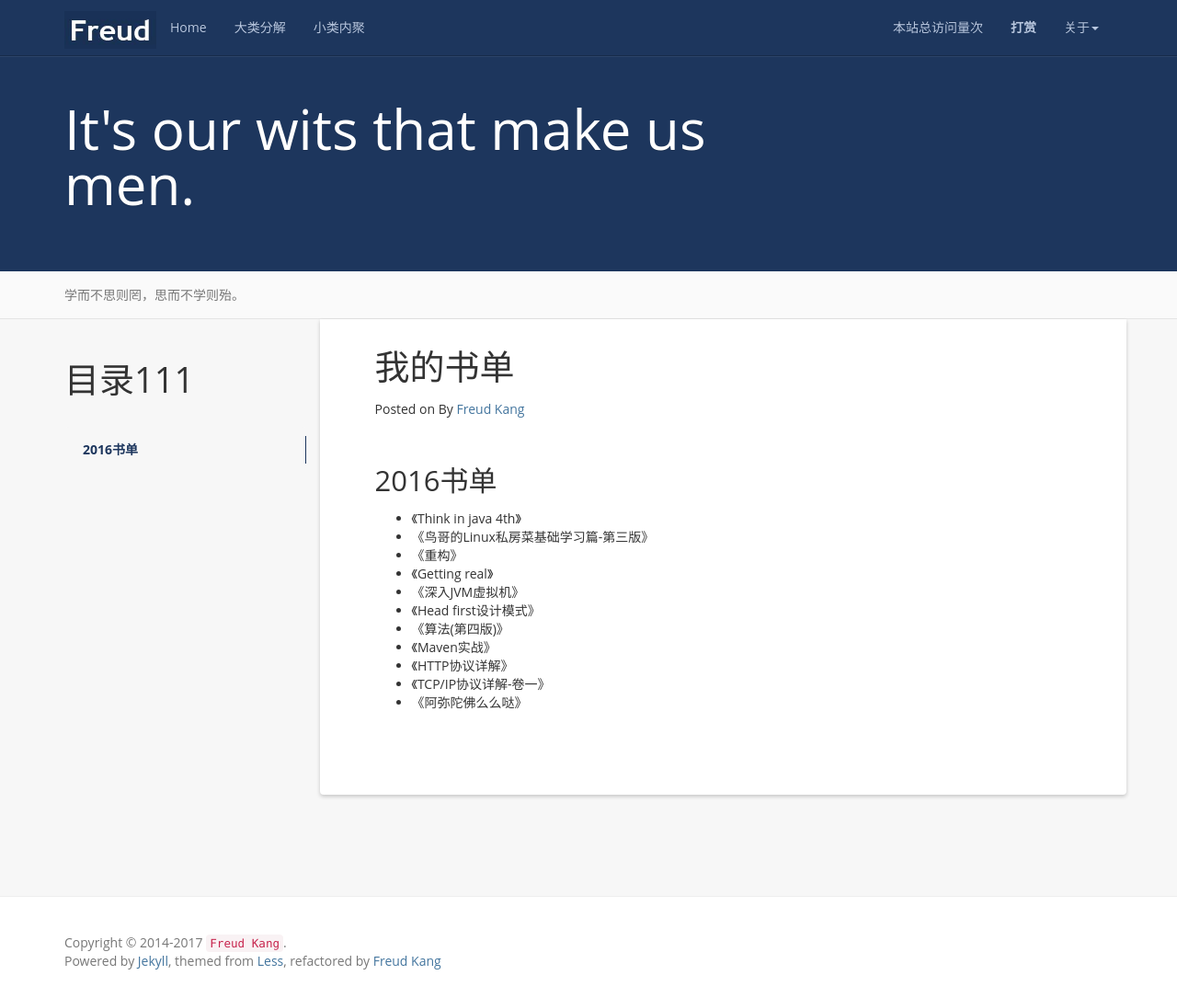
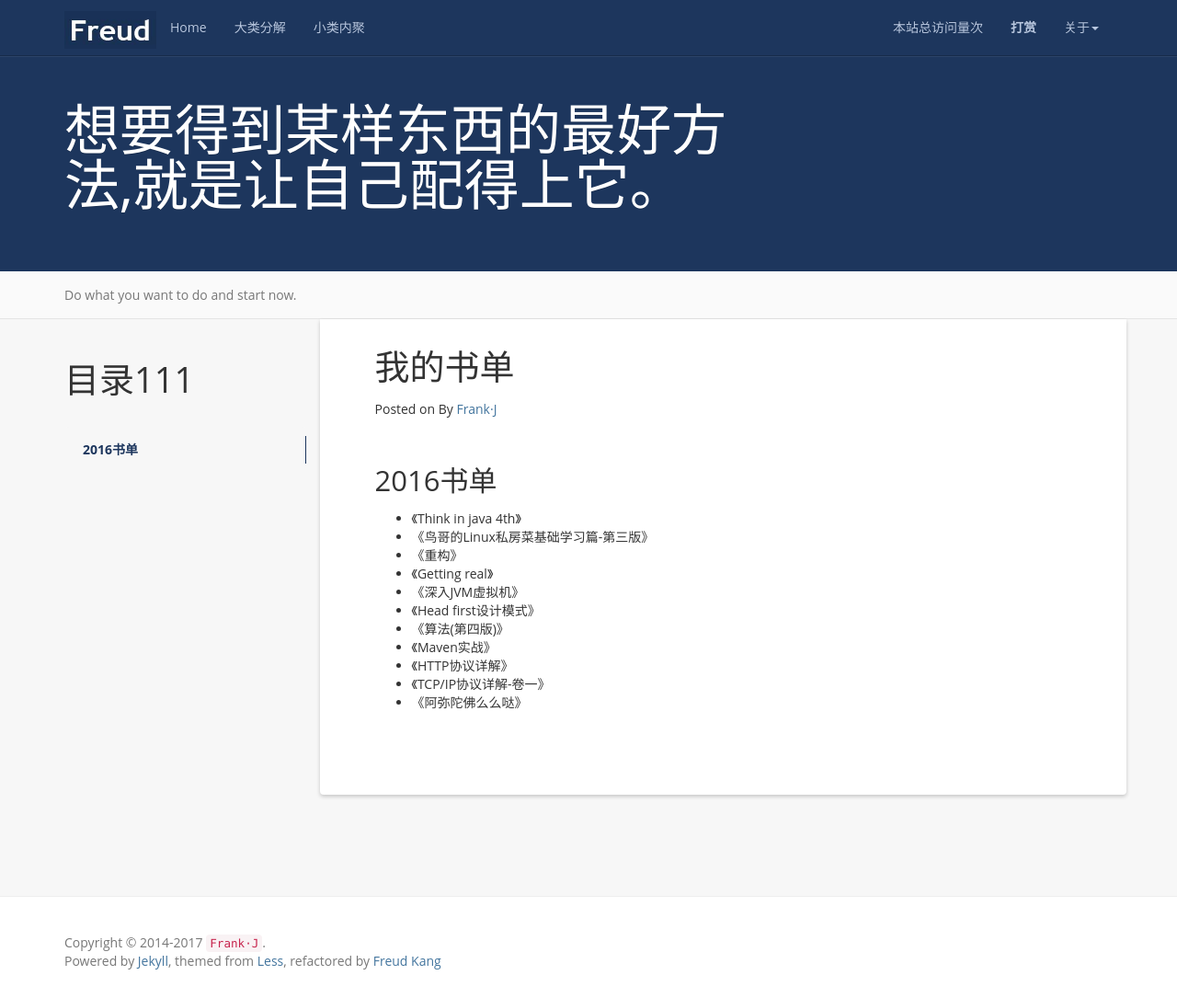
Before and after one commit to frankxjkuang/frankxjkuang.github.io, a Jekyll site: the page built from books.md, in a window 1280 px wide and 1085 px high. Shown: the whole window at 92% size. Built offline with Jekyll 4.4.1, drawn with Linux system fonts in a browser that asks for light colours; nearby versions of some CDN libraries; a script that is not in the unit is left out; comment, search, counter and statistics services are not loaded.

Commit message:
modify _config.yml

```diff
--- a/_config.yml
+++ b/_config.yml
@@ -1,15 +1,16 @@
 # Site settings
-name: Less Or More
-email: luoyan35714@126.com
-author: Freud Kang
-url: http://www.hifreud.com
-resume_site: http://www.hifreud.com/Resume.io/
-github: https://github.com/luoyan35714/
+name: Frank's Blog
+email: frankxjkuang@gmail.com
+author: Frank·J
+url: http://www.kxjun.top
+# 个人简历
+# resume_site: http://www.hifreud.com/Resume.io/
+github: https://github.com/frankxjkuang/
 baseurl: ""
-description: Actually, less is more!
-meta_description: 康志华;个人博客;学而不思则罔;思而不学则殆;生命不止;折腾不休
-motto: It's our wits that make us men.
-banner: 学而不思则罔，思而不学则殆。
+description: This too shall pass!
+meta_description: 旷祥军;个人博客;学习;web;
+motto: 想要得到某样东西的最好方法,就是让自己配得上它。
+banner: Do what you want to do and start now.
 
 #permalink: /:categories/:year/:month/:day/:title/
 permalink: /:year/:month/:day/:title/
@@ -23,4 +24,5 @@ highlighter: Pygments
 # Build settings
 markdown: kramdown
 
-baidu_analysis: 94be4b0f9fc5d94cc0d0415ea6761ae9
+baidu_analysis: e2e60863afcb2e6d5e0598e66a924eaf
+# 94be4b0f9fc5d94cc0d0415ea6761ae9
```
Also changed, not shown: README.md.
